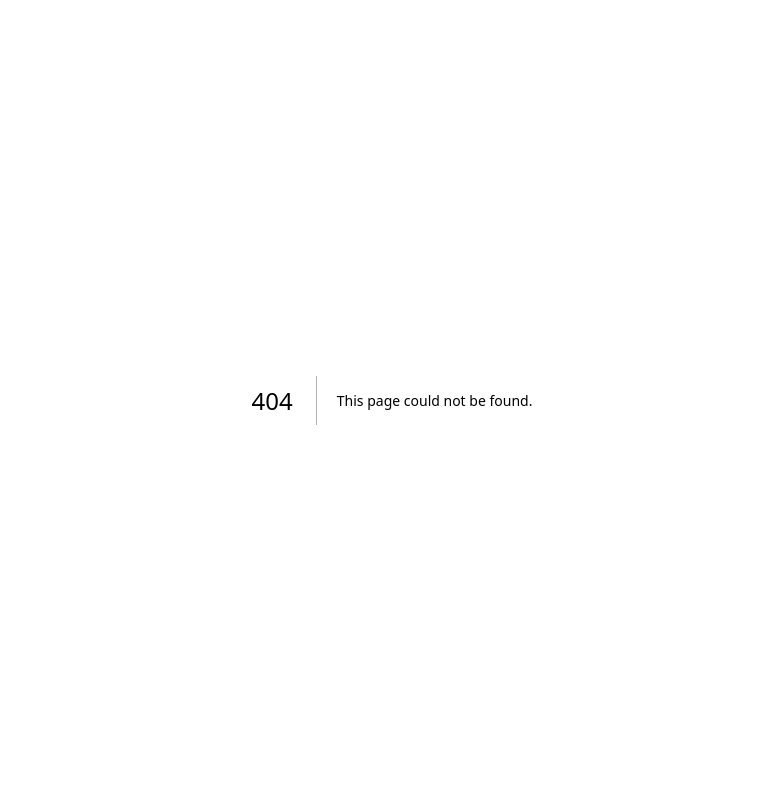
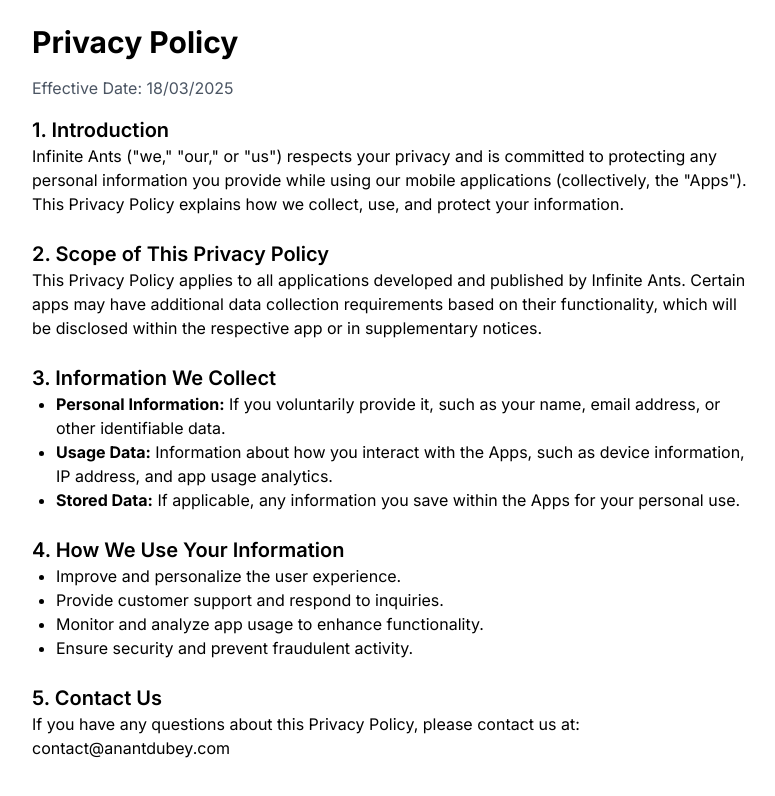
Before and after one commit to dubeyanant/portfolio-minimal, a Next.js app: page /privacy-policy in a window 1280 px wide. Before the commit this address had no page. Shown: the top 796 px of the page, without its empty margins (248-1023 px from the left). Built offline with nearby package versions, Linux system fonts and the light colour scheme.

Commit message:
feat: add Privacy Policy page component

```diff
--- /dev/null
+++ b/src/app/privacy-policy/page.tsx
@@ -0,0 +1,83 @@
+import React from "react";
+
+const PrivacyPolicy = () => {
+	return (
+		<div className="max-w-3xl mx-auto p-6">
+			<h1 className="text-3xl font-bold mb-4">Privacy Policy</h1>
+			<p className="text-gray-600 mb-4">Effective Date: 18/03/2025</p>
+
+			<section className="mb-6">
+				<h2 className="text-xl font-semibold">1. Introduction</h2>
+				<p>
+					Infinite Ants ("we," "our," or "us") respects your privacy
+					and is committed to protecting any personal information you
+					provide while using our mobile applications (collectively,
+					the "Apps"). This Privacy Policy explains how we collect,
+					use, and protect your information.
+				</p>
+			</section>
+
+			<section className="mb-6">
+				<h2 className="text-xl font-semibold">
+					2. Scope of This Privacy Policy
+				</h2>
+				<p>
+					This Privacy Policy applies to all applications developed
+					and published by Infinite Ants. Certain apps may have
+					additional data collection requirements based on their
+					functionality, which will be disclosed within the respective
+					app or in supplementary notices.
+				</p>
+			</section>
+
+			<section className="mb-6">
+				<h2 className="text-xl font-semibold">
+					3. Information We Collect
+				</h2>
+				<ul className="list-disc ml-6">
+					<li>
+						<strong>Personal Information:</strong> If you
+						voluntarily provide it, such as your name, email
+						address, or other identifiable data.
+					</li>
+					<li>
+						<strong>Usage Data:</strong> Information about how you
+						interact with the Apps, such as device information, IP
+						address, and app usage analytics.
+					</li>
+					<li>
+						<strong>Stored Data:</strong> If applicable, any
+						information you save within the Apps for your personal
+						use.
+					</li>
+				</ul>
+			</section>
+
+			<section className="mb-6">
+				<h2 className="text-xl font-semibold">
+					4. How We Use Your Information
+				</h2>
+				<ul className="list-disc ml-6">
+					<li>Improve and personalize the user experience.</li>
+					<li>Provide customer support and respond to inquiries.</li>
+					<li>
+						Monitor and analyze app usage to enhance functionality.
+					</li>
+					<li>Ensure security and prevent fraudulent activity.</li>
+				</ul>
+			</section>
+
+			<section className="mb-6">
+				<h2 className="text-xl font-semibold">5. Contact Us</h2>
+				<p>
+					If you have any questions about this Privacy Policy, please
+					contact us at:
+					<br />
+					contact@anantdubey.com
+				</p>
+			</section>
+		</div>
+	);
+};
+
+export default PrivacyPolicy;
```
